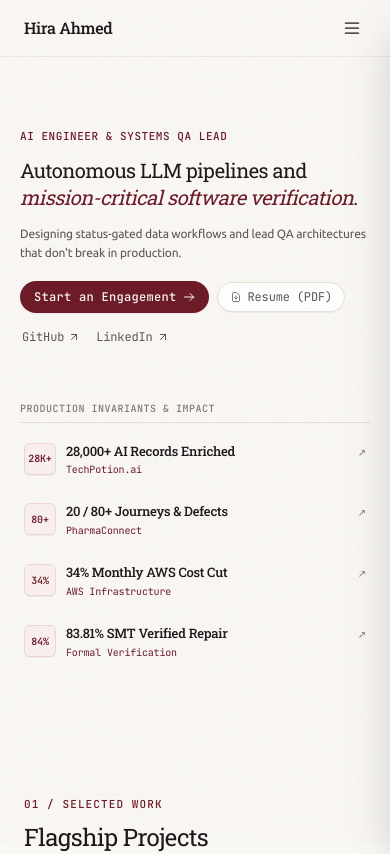
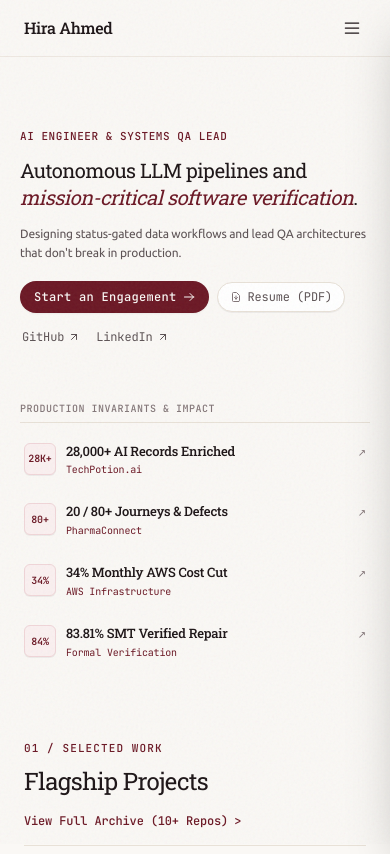
Before and after one commit to hira299/hira-ahmed-portfolio, a React (Vite) app: page / in a window 390 px wide. Shown: the top 854 px of the page. Built offline with nearby package versions, Linux system fonts and the light colour scheme.

Commit message:
style: reduce hero section bottom padding

```diff
--- a/src/components/Hero.tsx
+++ b/src/components/Hero.tsx
@@ -63,7 +63,7 @@ export function Hero({ onOpenHireModal, onSelectCaseStudy }: HeroProps) {
   ];
 
   return (
-    <section className="pt-32 sm:pt-40 pb-20 sm:pb-8 bg-[#FAF8F5]">
+    <section className="pt-32 sm:pt-40 pb-6 sm:pb-8 bg-[#FAF8F5]">
       <div className="max-w-6xl mx-auto px-5 sm:px-6">
         {/* Main Hero: Left Bio + Right Production Invariants & Impact */}
         <div className="grid grid-cols-1 lg:grid-cols-12 gap-8 lg:gap-14 items-start">
```
